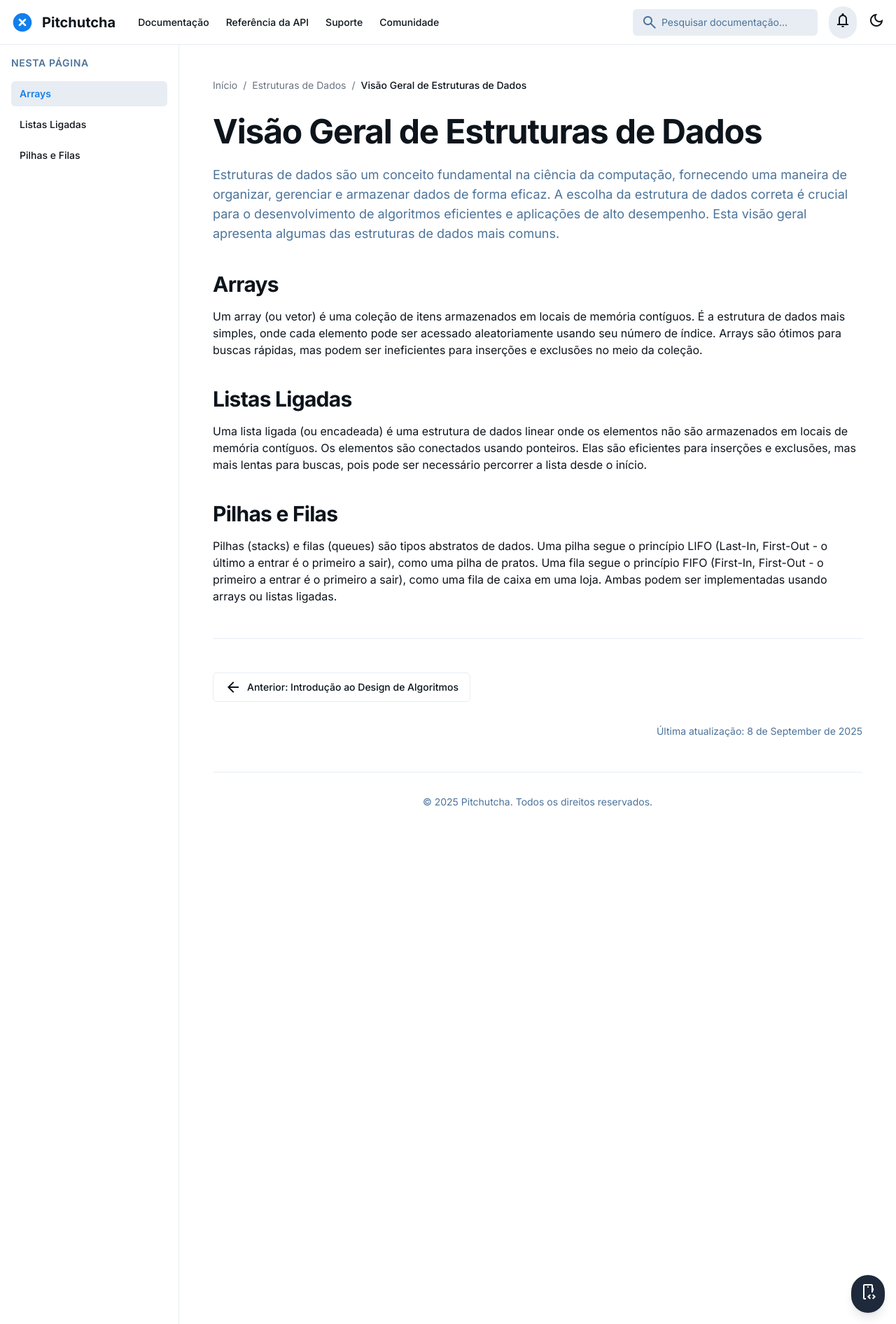
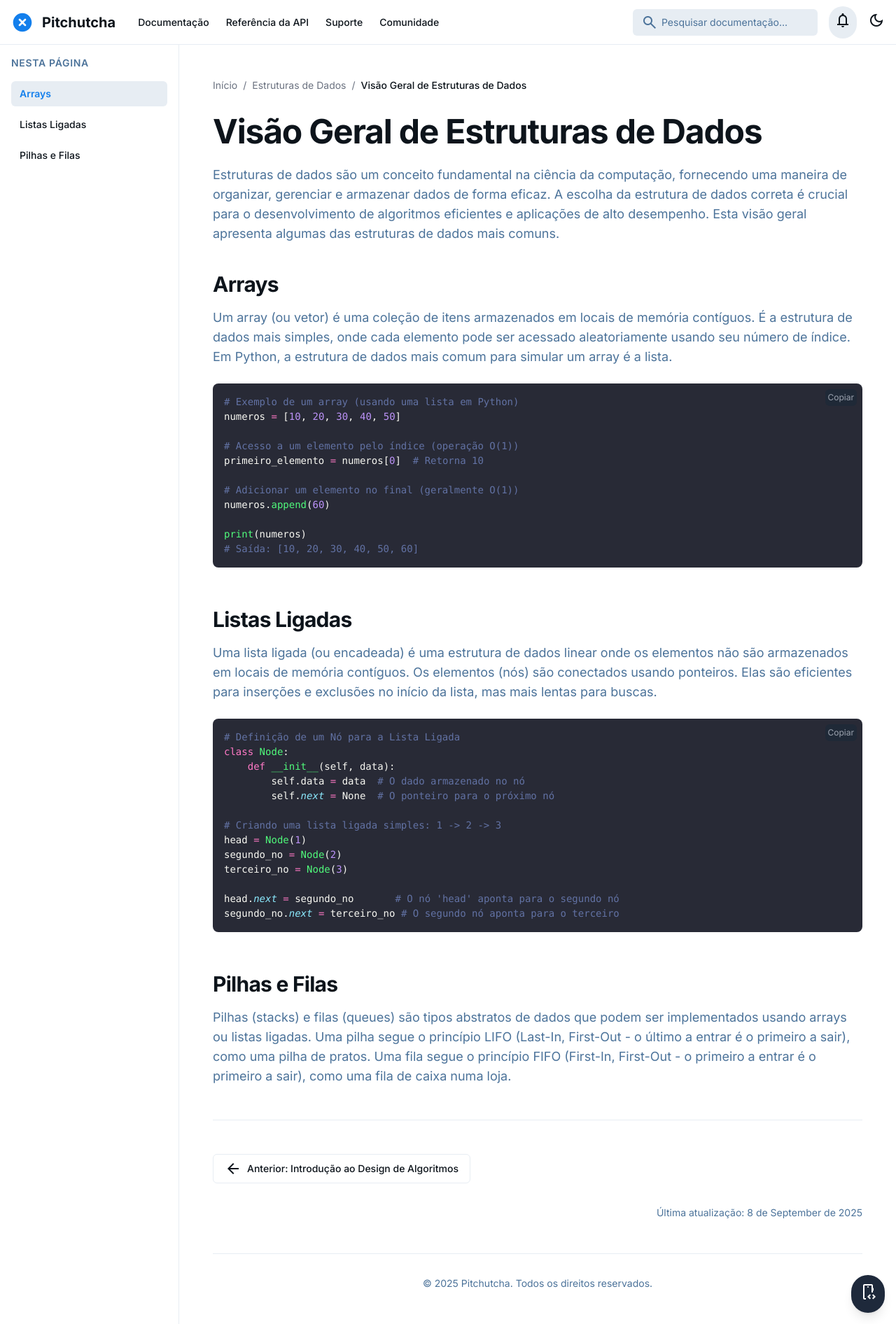
Before and after one commit to SistemaVinculado/pitchutcha.github.io, a Jekyll site: the page built from docs/_posts/2025-09-08-data-structures-overview.md, in a window 1280 px wide. Shown: the whole page at 70% size. Built offline with Jekyll 4.4.1, drawn with Linux system fonts in a browser that asks for light colours; nearby versions of some CDN libraries.

Commit message:
Update 2025-09-08-data-structures-overview.md

```diff
--- a/docs/_posts/2025-09-08-data-structures-overview.md
+++ b/docs/_posts/2025-09-08-data-structures-overview.md
@@ -14,20 +14,48 @@ image: "https://placehold.co/600x400/D1FAE5/047857?text=Estruturas+de+Dados"
     </p>
     <section class="pt-10" id="arrays">
         <h2 class="text-3xl font-bold tracking-tight text-[var(--text-primary)]">Arrays</h2>
-        <p class="mt-4">
-            Um array (ou vetor) é uma coleção de itens armazenados em locais de memória contíguos. É a estrutura de dados mais simples, onde cada elemento pode ser acessado aleatoriamente usando seu número de índice. Arrays são ótimos para buscas rápidas, mas podem ser ineficientes para inserções e exclusões no meio da coleção.
+        <p class="mt-4 mb-6 text-lg text-[var(--text-secondary)]">
+            Um array (ou vetor) é uma coleção de itens armazenados em locais de memória contíguos. É a estrutura de dados mais simples, onde cada elemento pode ser acessado aleatoriamente usando seu número de índice. Em Python, a estrutura de dados mais comum para simular um array é a lista.
         </p>
+{% highlight python %}
+# Exemplo de um array (usando uma lista em Python)
+numeros = [10, 20, 30, 40, 50]
+
+# Acesso a um elemento pelo índice (operação O(1))
+primeiro_elemento = numeros[0]  # Retorna 10
+
+# Adicionar um elemento no final (geralmente O(1))
+numeros.append(60)
+
+print(numeros)
+# Saída: [10, 20, 30, 40, 50, 60]
+{% endhighlight %}
     </section>
     <section class="pt-10" id="linked-lists">
         <h2 class="text-3xl font-bold tracking-tight text-[var(--text-primary)]">Listas Ligadas</h2>
-        <p class="mt-4">
-            Uma lista ligada (ou encadeada) é uma estrutura de dados linear onde os elementos não são armazenados em locais de memória contíguos. Os elementos são conectados usando ponteiros. Elas são eficientes para inserções e exclusões, mas mais lentas para buscas, pois pode ser necessário percorrer a lista desde o início.
+        <p class="mt-4 mb-6 text-lg text-[var(--text-secondary)]">
+            Uma lista ligada (ou encadeada) é uma estrutura de dados linear onde os elementos não são armazenados em locais de memória contíguos. Os elementos (nós) são conectados usando ponteiros. Elas são eficientes para inserções e exclusões no início da lista, mas mais lentas para buscas.
         </p>
+{% highlight python %}
+# Definição de um Nó para a Lista Ligada
+class Node:
+    def __init__(self, data):
+        self.data = data  # O dado armazenado no nó
+        self.next = None  # O ponteiro para o próximo nó
+
+# Criando uma lista ligada simples: 1 -> 2 -> 3
+head = Node(1)
+segundo_no = Node(2)
+terceiro_no = Node(3)
+
+head.next = segundo_no       # O nó 'head' aponta para o segundo nó
+segundo_no.next = terceiro_no # O segundo nó aponta para o terceiro
+{% endhighlight %}
     </section>
     <section class="pt-10" id="stacks-and-queues">
         <h2 class="text-3xl font-bold tracking-tight text-[var(--text-primary)]">Pilhas e Filas</h2>
-        <p class="mt-4">
-            Pilhas (stacks) e filas (queues) são tipos abstratos de dados. Uma pilha segue o princípio LIFO (Last-In, First-Out - o último a entrar é o primeiro a sair), como uma pilha de pratos. Uma fila segue o princípio FIFO (First-In, First-Out - o primeiro a entrar é o primeiro a sair), como uma fila de caixa em uma loja. Ambas podem ser implementadas usando arrays ou listas ligadas.
+        <p class="mt-4 text-lg text-[var(--text-secondary)]">
+            Pilhas (stacks) e filas (queues) são tipos abstratos de dados que podem ser implementados usando arrays ou listas ligadas. Uma pilha segue o princípio LIFO (Last-In, First-Out - o último a entrar é o primeiro a sair), como uma pilha de pratos. Uma fila segue o princípio FIFO (First-In, First-Out - o primeiro a entrar é o primeiro a sair), como uma fila de caixa numa loja.
         </p>
     </section>
 </article>
```
